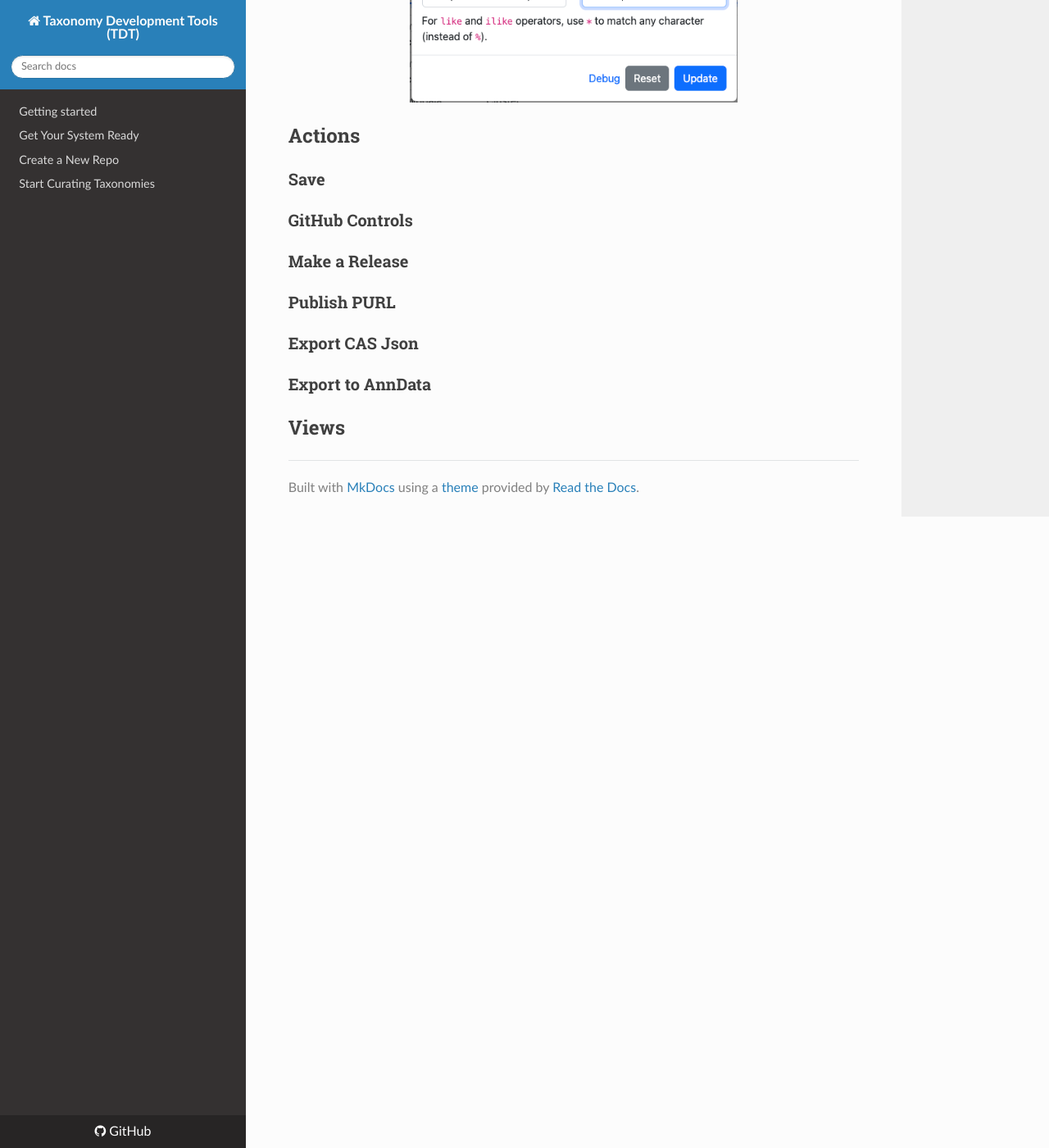
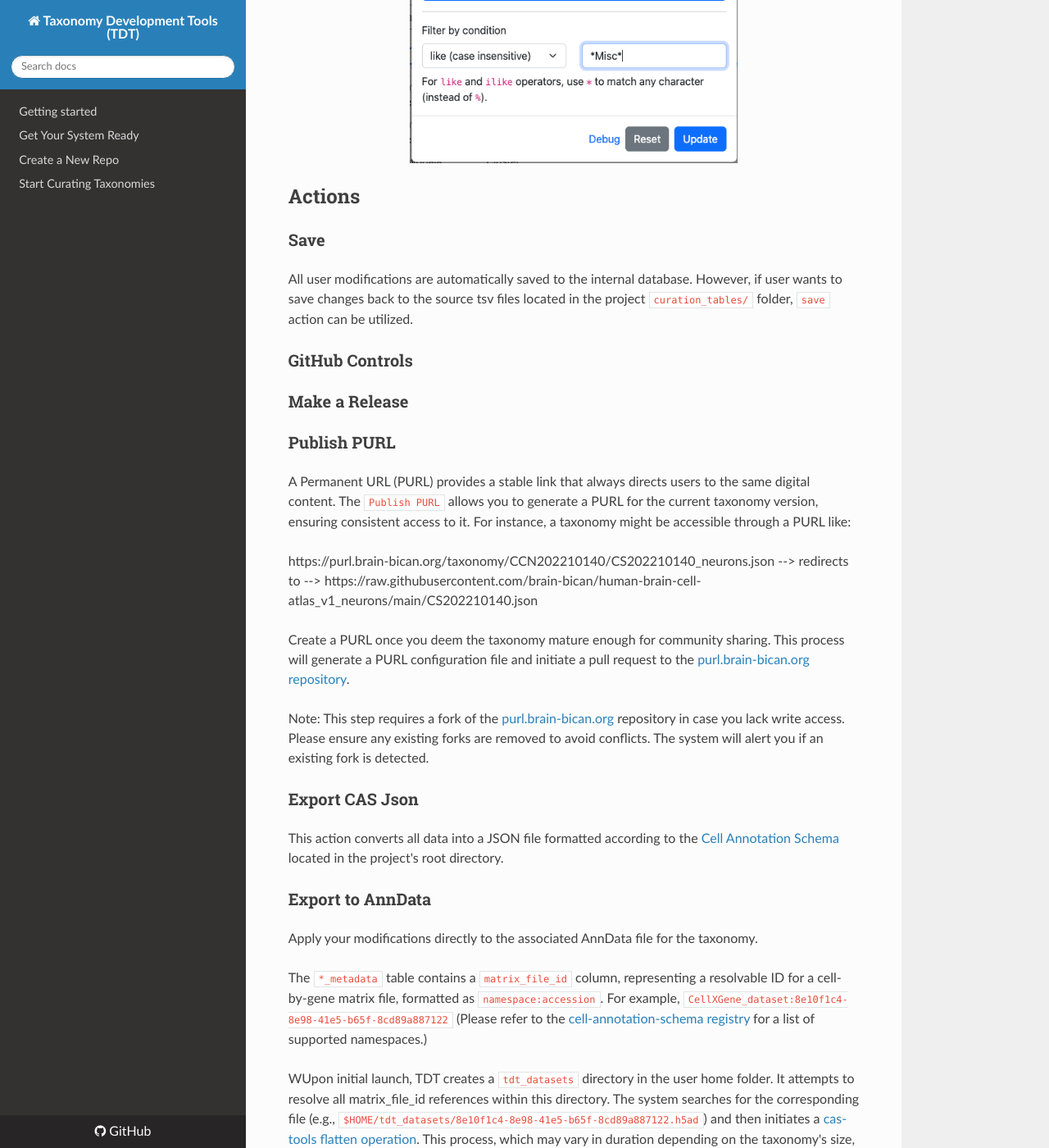
Before and after one commit to brain-bican/taxonomy-development-tools, an MkDocs documentation site: the page built from docs/UserInterface.md, in a window 1280 px wide and 1400 px high, scrolled down 2755 px. Shown: the whole window at 82% size. Built offline with MkDocs 1.6.1, drawn with Linux system fonts in a browser that asks for light colours; nearby versions of some CDN libraries; some of the changed text lies outside the part shown.

Commit message:
front-end documentation added

```diff
--- a/docs/UserInterface.md
+++ b/docs/UserInterface.md
@@ -47,16 +47,12 @@
 
 `Add row` button can be used to add new records to the table.
 
-<p align="center">
-    <img src="https://raw.githubusercontent.com/brain-bican/taxonomy-development-tools/main/docs/images/screenshots/add_row.png" alt="Edit Form" width="300"/>
-</p>
-
 ### Editing Existing Data
 
 Users can initiate the editing of records by clicking on the pen icon located at the start of each row. This action directs them to a data submission form that supports auto-completion, allowing for efficient data entry. After validating the entered data, users can finalize their edits by clicking the Submit button.
 
 <p align="center">
-    <img src="https://raw.githubusercontent.com/brain-bican/taxonomy-development-tools/main/docs/images/screenshots/edit_form.png" alt="Edit Form" width="400"/>
+    <img src="https://raw.githubusercontent.com/brain-bican/taxonomy-development-tools/main/docs/images/screenshots/edit_form.png" alt="Edit Form" width="600"/>
 </p>
 
 ### Sorting and Filtering Data
@@ -71,14 +67,38 @@
 
 ### Save
 
+All user modifications are automatically saved to the internal database. However, if user wants to save changes back to the source tsv files located in the project `curation_tables/` folder, `save` action can be utilized.
+
 ### GitHub Controls
 
 ### Make a Release
 
 ### Publish PURL
 
+A Permanent URL (PURL) provides a stable link that always directs users to the same digital content. The `Publish PURL` allows you to generate a PURL for the current taxonomy version, ensuring consistent access to it. For instance, a taxonomy might be accessible through a PURL like:
+
+https://purl.brain-bican.org/taxonomy/CCN202210140/CS202210140_neurons.json --> redirects to --> https://raw.githubusercontent.com/brain-bican/human-brain-cell-atlas_v1_neurons/main/CS202210140.json
+
+Create a PURL once you deem the taxonomy mature enough for community sharing. This process will generate a PURL configuration file and initiate a pull request to the [purl.brain-bican.org repository](https://github.com/brain-bican/purl.brain-bican.org).
+
+Note: This step requires a fork of the [purl.brain-bican.org](https://github.com/brain-bican/purl.brain-bican.org) repository in case you lack write access. Please ensure any existing forks are removed to avoid conflicts. The system will alert you if an existing fork is detected.
 ### Export CAS Json
+
+This action converts all data into a JSON file formatted according to the [Cell Annotation Schema](https://github.com/cellannotation/cell-annotation-schema) located in the project's root directory.
 
 ### Export to AnnData
 
+Apply your modifications directly to the associated AnnData file for the taxonomy.
+
+The `*_metadata` table contains a `matrix_file_id` column, representing a resolvable ID for a cell-by-gene matrix file, formatted as `namespace:accession`. For example, `CellXGene_dataset:8e10f1c4-8e98-41e5-b65f-8cd89a887122` (Please refer to the [cell-annotation-schema registry](https://github.com/cellannotation/cell-annotation-schema/registry/registry.json) for a list of supported namespaces.)
+
+WUpon initial launch, TDT creates a `tdt_datasets` directory in the user home folder. It attempts to resolve all matrix_file_id references within this directory. The system searches for the corresponding file (e.g., `$HOME/tdt_datasets/8e10f1c4-8e98-41e5-b65f-8cd89a887122.h5ad`) and then initiates a [cas-tools flatten operation](https://github.com/cellannotation/cas-tools/blob/main/docs/cli.md#flatten-onto-anndata). This process, which may vary in duration depending on the taxonomy's size, results in a new AnnData file (`/tdt_datasets/$$TAXONOMY_ID$$.h5ad`) incorporating the user's annotations.
+
 ## Views
+
+Annotation tables are equipped to display data in a hierarchical structure, offering a more intuitive understanding of relationships within the taxonomy. To access this perspective, simply click on the `Taxonomy View` button.
+<p align="center">
+    <img src="https://raw.githubusercontent.com/brain-bican/taxonomy-development-tools/main/docs/images/screenshots/tree_view.png" alt="Sort and Filter by Column" width="500"/>
+</p>
+
+While in the Taxonomy View, users can visually explore the taxonomy's structure in a read-only format, providing a clear overview of the hierarchical relationships. To switch back to a more detailed and interactive tabular format, click the `Table View` button.
```
Also changed, not shown: docs/images/screenshots/tree_view.png (added).
